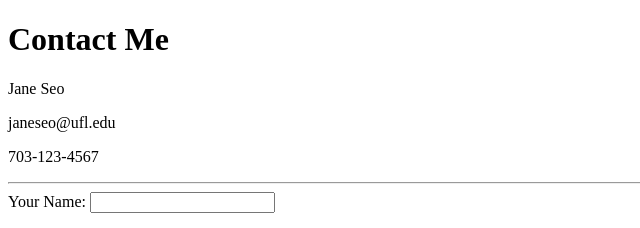
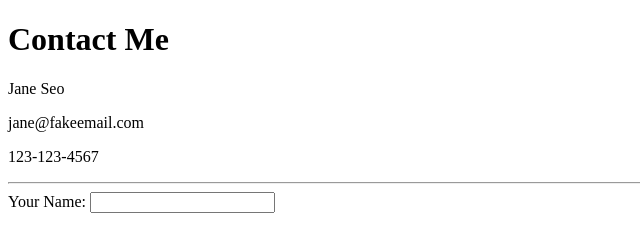
Before and after one commit to janejseo/cv, a plain HTML site: page contact.html in a window 1280 px wide. Shown: the top 228 px of the page, 0-640 px from the left. Drawn offline with Linux system fonts and the light colour scheme.

Commit message:
Update contact.html

```diff
--- a/contact.html
+++ b/contact.html
@@ -9,8 +9,8 @@
 <body>
   <h1>Contact Me</h1>
   <p>Jane Seo</p>
-  <p>janeseo@ufl.edu</p>
-  <p>703-123-4567</p>
+  <p>jane@fakeemail.com</p>
+  <p>123-123-4567</p>
   <hr>
 
   <form  action="mailto:janejiseo@gmail.com" method="post" enctype="text/plain">
```
